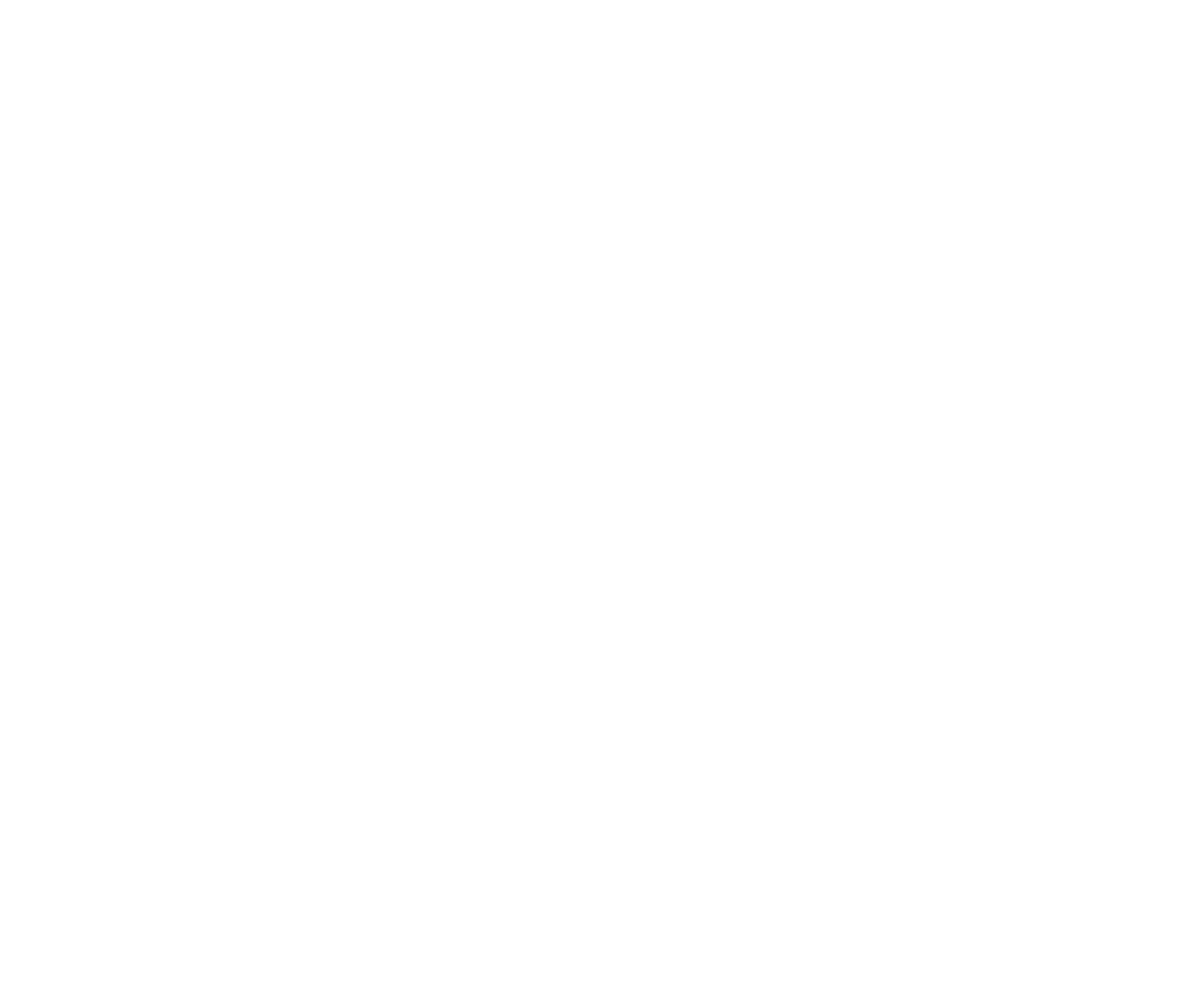
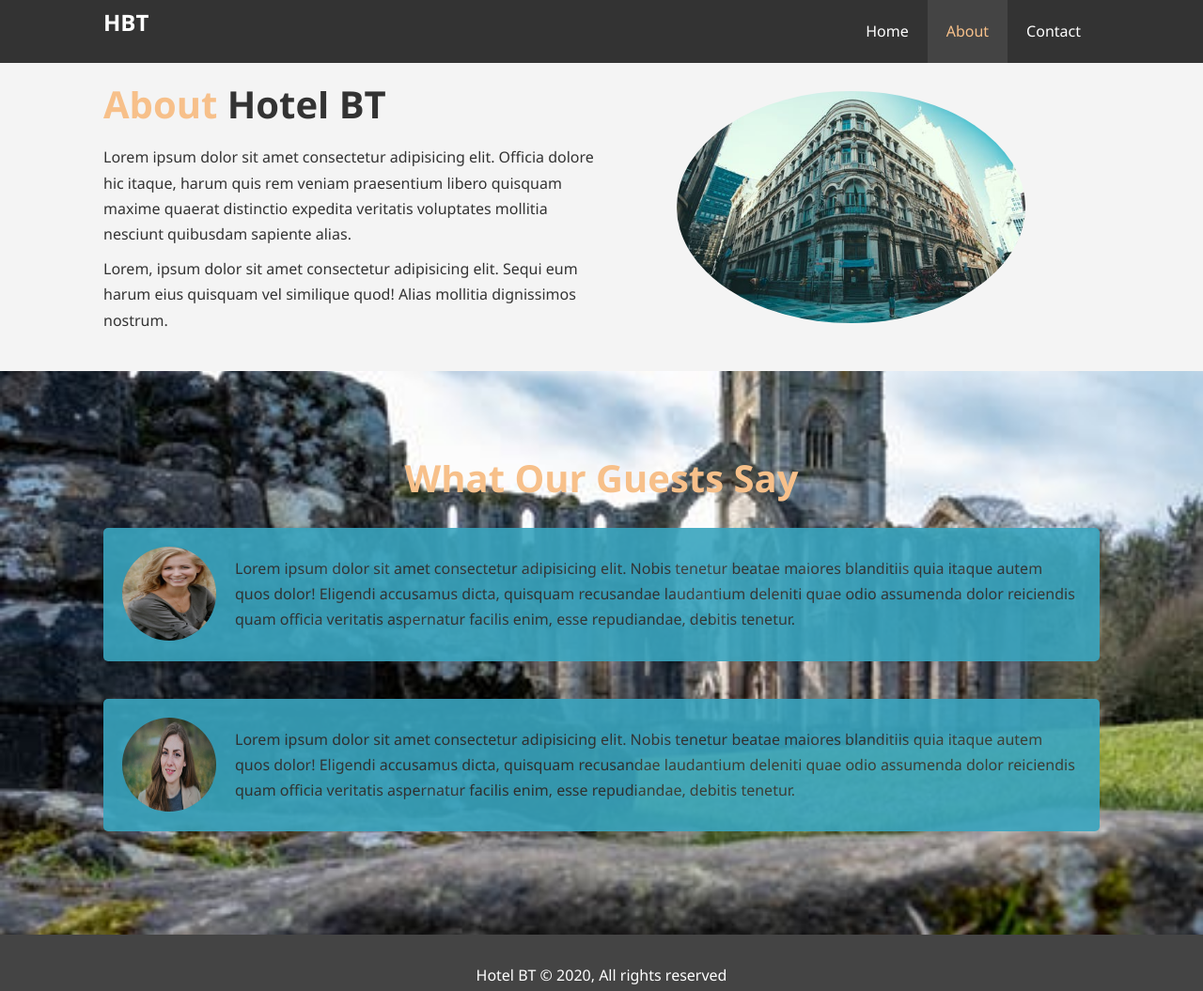
Before and after one commit to neha01995/Hotel_Management, a plain HTML site: page img/about.html in a window 1280 px wide. Shown: the whole page at 94% size. Before the commit the page ends 800 px from the top, so only its background shows below. Drawn offline with Linux system fonts and the light colour scheme.

Commit message:
added about page successfully

```diff
--- a/img/about.html
+++ b/img/about.html
@@ -0,0 +1,78 @@
+<!DOCTYPE html>
+<html lang="en">
+<head>
+    <meta charset="UTF-8">
+    <meta name="viewport" content="width=device-width, initial-scale=1.0">
+    <meta name="description" content="Welcome to the most extraordinary hotel in Boston ">
+    <meta name="keywords" content="hotel, boston hotel, New england hotel">
+
+    <link rel="stylesheet" href="css/style.css">
+    <title>Hotel Management | About</title>
+</head>
+<body>
+    <header>
+        <nav id="navbar">
+            <div class="container">
+                <h1 class="logo"><a href="index.html">HBT</a></h1>
+                <ul>
+                    <li> <a  href="index.html">Home</a>  </li>
+                    <li> <a class="current" href="about.html">About</a>  </li>
+                    <li> <a href="contact.html">Contact</a>  </li>
+
+                </ul>
+            </div>
+
+        </nav>
+
+    </header>
+    <section id="about-info" class="bg-light py-3">
+        <div class="container">
+
+
+            <div class="info-left">
+                <h1 class="l-heading">
+                    <span class="text-primary"> About</span> Hotel BT
+                </h1>
+
+                <p>Lorem ipsum dolor sit amet consectetur adipisicing elit.
+                   Officia dolore hic itaque, harum quis rem veniam praesentium libero
+                   quisquam maxime quaerat distinctio expedita veritatis voluptates mollitia
+                   nesciunt quibusdam sapiente alias.</p>
+
+                <p>Lorem, ipsum dolor sit amet consectetur adipisicing elit. Sequi eum harum
+                    eius quisquam vel similique quod! Alias mollitia dignissimos nostrum.</p>
+            </div>
+
+            <div class="info-right">
+                <img class="info-img" src="../img/hotel-7.jpeg" alt="hotel">
+
+            </div>
+
+        </div>
+    </section>
+
+    <div class="clr"></div>
+
+    <section id="testimonials" class="py-3">
+        <div class="container">
+            <h2 class="l-heading">What Our Guests Say</h2>
+            <div class="testimonial bg-primary">
+                <img src="./girl.jpeg" alt="person image" width="100" height="100" >
+                <p>Lorem ipsum dolor sit amet consectetur adipisicing elit. Nobis tenetur beatae maiores blanditiis quia itaque autem quos dolor! Eligendi accusamus dicta, quisquam recusandae laudantium deleniti quae odio assumenda dolor reiciendis quam officia veritatis aspernatur facilis enim, esse repudiandae, debitis tenetur.</p>
+
+            </div>
+
+            <div class="testimonial bg-primary">
+                <img src="./girl-2.jpeg" alt="person image" width="100" height="100" >
+                <p>Lorem ipsum dolor sit amet consectetur adipisicing elit. Nobis tenetur beatae maiores blanditiis quia itaque autem quos dolor! Eligendi accusamus dicta, quisquam recusandae laudantium deleniti quae odio assumenda dolor reiciendis quam officia veritatis aspernatur facilis enim, esse repudiandae, debitis tenetur.</p>
+
+            </div>
+        </div>
+    </section>
+
+    <footer id="main-footer">
+      <p>  Hotel BT &copy; 2020, All rights reserved</p>
+    </footer>
+
+</body>
+</html>
--- a/img/css/style.css
+++ b/img/css/style.css
@@ -143,6 +143,12 @@
 .clr{
     clear:both;
 }
+
+.py-1{ padding:10px 0; }
+.py-2{ padding:20px 0; }
+.py-3{ padding:30px 0; }
+
+
 #home-info{
     height:400px;
 
@@ -185,6 +191,62 @@
     margin-bottom: 10px;
 }
 
+/*--------------------------------------------------------------*/
+
+/* about page*/
+#about-info .info-right{
+    float:right;
+    width:50%;
+    min-height: 100%;
+}
+
+#about-info .info-right img{
+    display:block;
+    width: 70%;
+    margin:auto;
+    border-radius: 50%;
+}
+
+#about-info .info-left{
+    float:left;
+    width:50%;
+    min-height: 100%;
+}
+
+.l-heading{
+    font-size: 40px;
+}
+
+#testimonials{
+    height: 600px;
+    background: url('../testimonial-1.jpeg') no-repeat center center/cover;
+    padding-top: 100px;
+
+}
+
+#testimonials h2{
+    color: #f7c08a;
+    padding-bottom: 40px;
+    text-align: center;
+}
+
+#testimonials .testimonial{
+    padding:20px;
+    margin-bottom: 40px;
+    border-radius: 5px;
+    opacity: 0.9;
+    background-color: #39a5bf;
+}
+
+#testimonials .testimonial img{
+    width: 100px;
+    float: left;
+    margin-right: 20px;
+    border-radius: 50%;
+}
+/*--------------------------------------------------------------*/
+
+
 /* footer*/
 #main-footer{
     text-align: center;
```
Also changed, not shown: img/index.html (+1 -0 lines), img/hotel-4.jpeg (added), img/hotel-5.jpeg (added), img/hotel-6.jpeg (added), img/hotel-7.jpeg (added), img/hotel-8.jpeg (added), img/testimonial-1.jpeg (added), img/testimonial-2.jpeg (added).
